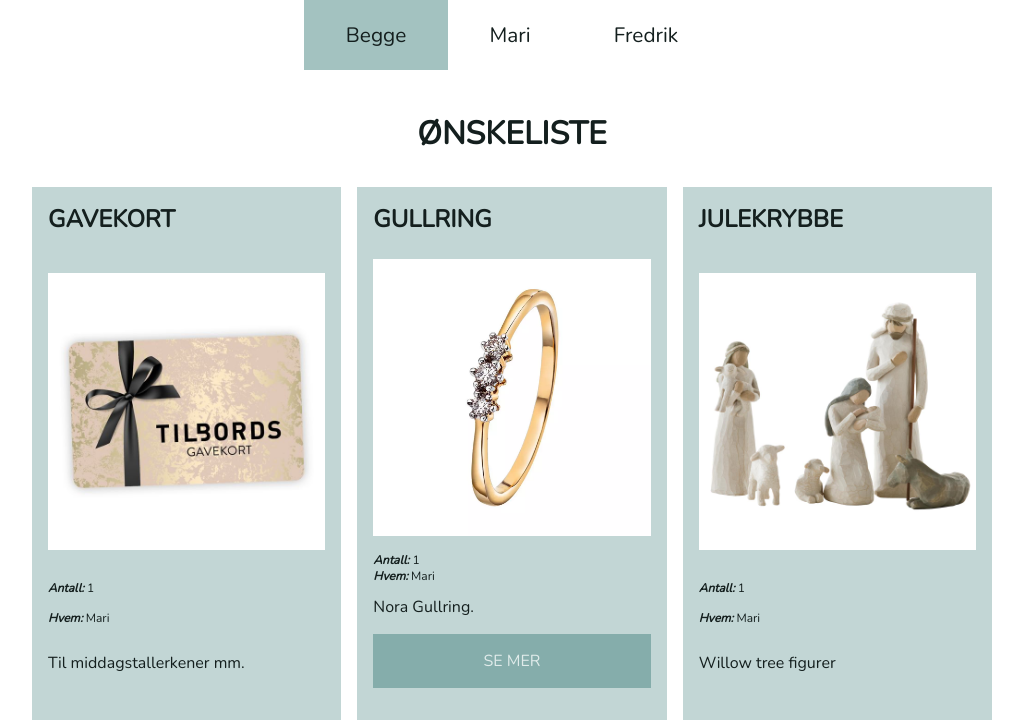
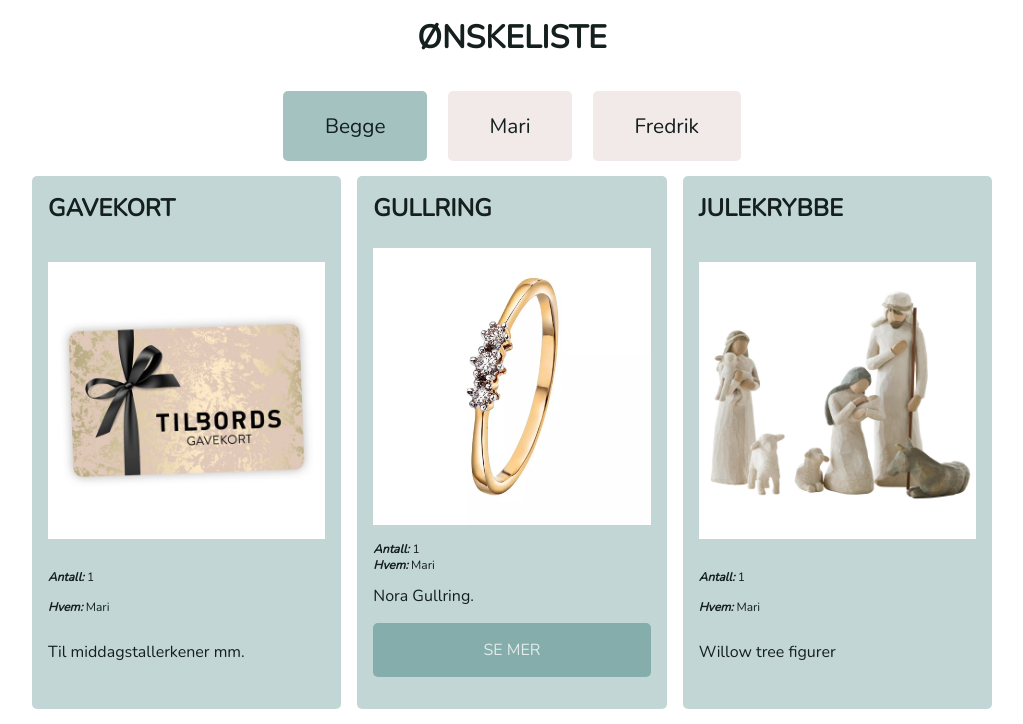
Before and after one commit to ArnstadFredrik/gaveside, an Eleventy site: page src/index.njk in a window 1280 px wide. Shown: the top 724 px of the page, without its empty margins (128-1151 px from the left). Built offline with nearby package versions, Linux system fonts and the light colour scheme; Eleventy itself is replaced by a stand-in of ours; files that its build step writes are made by us from their sources.

Commit message:
adjusted styling, round corners, h1 top of page, nav bellow

```diff
--- a/src/_includes/card.njk
+++ b/src/_includes/card.njk
@@ -1,4 +1,4 @@
-<div class="gift--card card {{ 'row-span-2' if post.data.img else 'row-span-1' }}">
+<div class="gift--card card border-radius-5 {{ 'row-span-2' if post.data.img else 'row-span-1' }}">
     <h2 class="gift--title">{{ post.data.title }}</h2>
     {% if (post.data.img) %}
     	<img class="gift--image" src="{{ post.data.img }}" alt="{{ post.data.imgAlt }}">
@@ -9,6 +9,6 @@
     	<p class="gift--description">{{ post.data.desc }}</p>
     {% endif %}
     {% if (post.data.externalUrl) %}
-    	<a class="btn" href="{{ post.data.externalUrl }}">Se Mer</a>
+    	<a class="btn border-radius-5" href="{{ post.data.externalUrl }}">Se Mer</a>
     {% endif %}
 </div>
--- a/src/_includes/gifts.njk
+++ b/src/_includes/gifts.njk
@@ -2,8 +2,6 @@
 layout: 'base.njk'
 ---
 
-<h1 class="center-text">Ønskeliste</h1>
-
 <div class="gifts">
     {{ content | safe }}
 </div>
--- a/src/_includes/header.njk
+++ b/src/_includes/header.njk
@@ -1,3 +1,5 @@
-<header>
-   {% include 'nav.njk' %}
+<header class="mt-1">
+	<h1 class="center-text">Ønskeliste</h1>
+
+	{% include 'nav.njk' %}
 </header>
--- a/src/_includes/nav.njk
+++ b/src/_includes/nav.njk
@@ -1,13 +1,13 @@
 <nav>
     <ul>
         <li>
-            <a class="menu--item {{ 'active' if '/' === page.url}}" href="/">Begge</a>
+            <a class="border-radius-5 menu--item {{ 'active' if '/' === page.url}}" href="/">Begge</a>
         </li>
         <li>
-            <a class="menu--item {{ 'active' if '/mari/' in page.url}}" href="/mari">Mari</a>
+            <a class="border-radius-5 menu--item {{ 'active' if '/mari/' in page.url}}" href="/mari">Mari</a>
         </li>
         <li>
-            <a  class="menu--item {{ 'active' if '/fredrik/' in page.url}}" href="/fredrik">Fredrik</a>
+            <a  class="border-radius-5 menu--item {{ 'active' if '/fredrik/' in page.url}}" href="/fredrik">Fredrik</a>
         </li>
     </ul>
 </nav>
--- a/src/assets/css/styles.css
+++ b/src/assets/css/styles.css
@@ -36,6 +36,14 @@
 	margin-bottom: 0;
 }
 
+.mt-1 {
+	margin-top: 1em;
+}
+
+.border-radius-5 {
+	border-radius: 5px;
+}
+
 * {
   box-sizing: border-box;
   margin: 0;
@@ -53,7 +61,7 @@ body {
   margin: 0 auto;
   padding: 0;
   display: grid;
-  grid-template-rows: 15em auto 10em;
+  grid-template-rows: 24em auto 10em;
   justify-content: stretch;
   font-family: var(--ff-body);
   /* width: clamp(19em, 70%, 60em); */
@@ -72,7 +80,7 @@ h4 {
 
 @media (min-width: 45em) {
   body {
-    grid-template-rows: 7em auto 10em;
+    grid-template-rows: 11em auto 10em;
   }
 }
 
@@ -86,6 +94,7 @@ nav ul {
   flex-direction: column;
   list-style-type: none;
   justify-content: center;
+  gap: 1em;
   padding: 0;
 }
 
@@ -100,6 +109,7 @@ nav ul li {
 }
 
 nav a {
+	background-color: var(--clr-second-100);
   text-decoration: none;
   color: currentColor;
   padding: 1em 2em;
```
